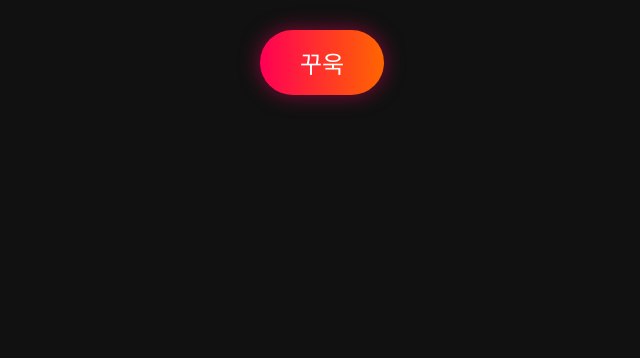
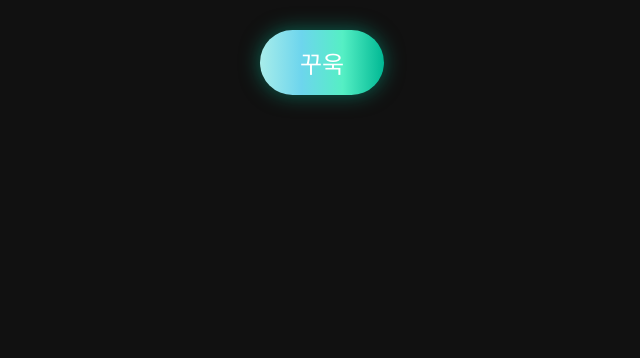
Before and after one commit to owlhwan103707/Do_stop, a plain HTML site: page index.html in a window 1280 px wide. Shown: the part 442-800 px from the top of the page, without its empty margins (318-958 px from the left). Drawn offline with nearby package versions, Linux system fonts and the light colour scheme.

Commit message:
Update style.css
버튼수정

```diff
--- a/style.css
+++ b/style.css
@@ -46,12 +46,12 @@ h1.big {
 button {
   font-size: 24px;
   padding: 15px 40px;
-  background: linear-gradient(to right, #ff0055, #ff6600);
+  background: linear-gradient(to right, #a8edea, #6dd5ed, #55efc4, #00b894);
   color: white;
   border: none;
   border-radius: 50px;
   cursor: pointer;
-  box-shadow: 0 0 20px rgba(255, 0, 100, 0.5);
+  box-shadow: 0 0 20px rgba(0, 184, 148, 0.5); /* 초록 그림자 */
   transition: transform 0.2s, opacity 0.3s ease;
 }
 
```
